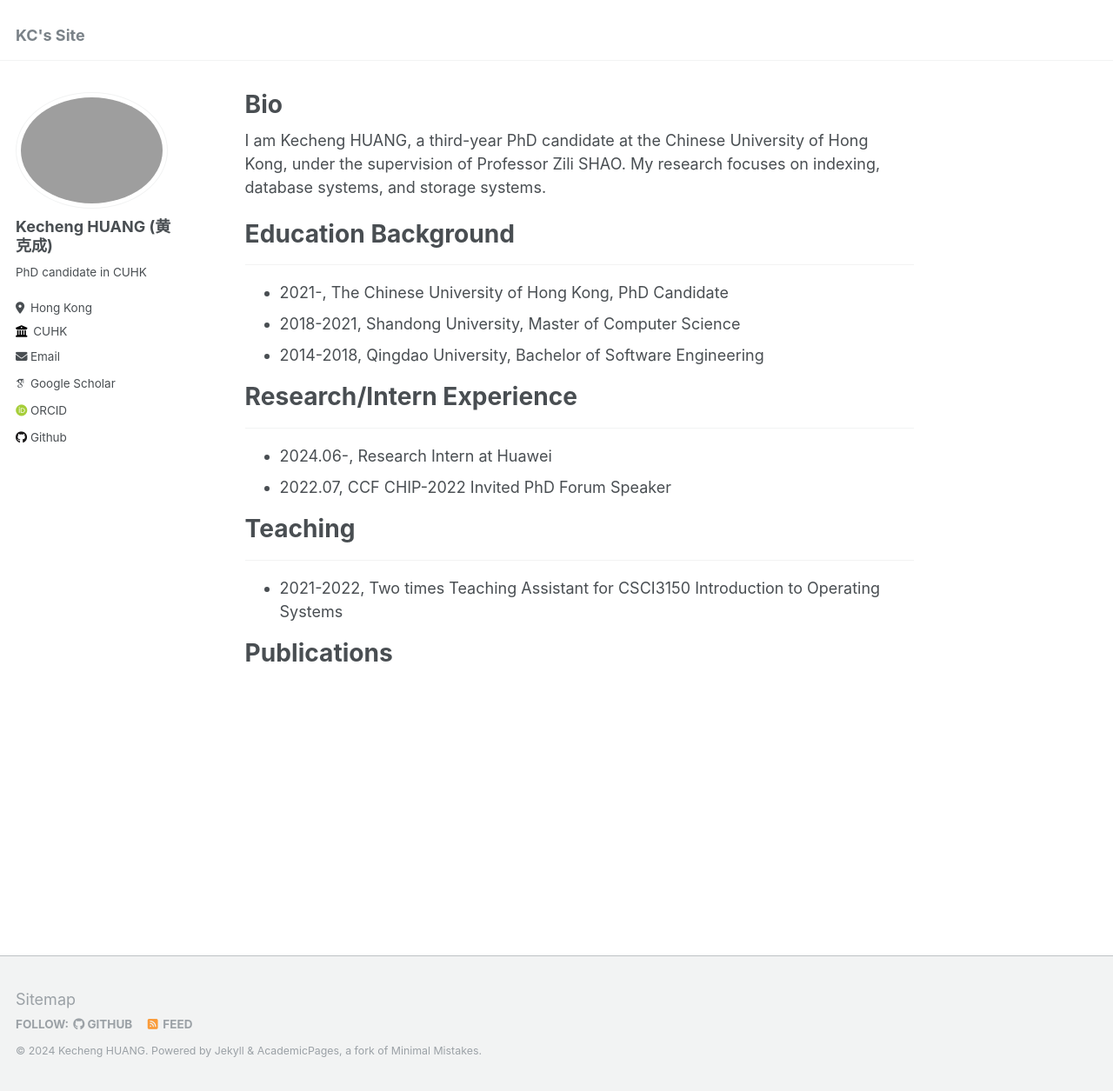
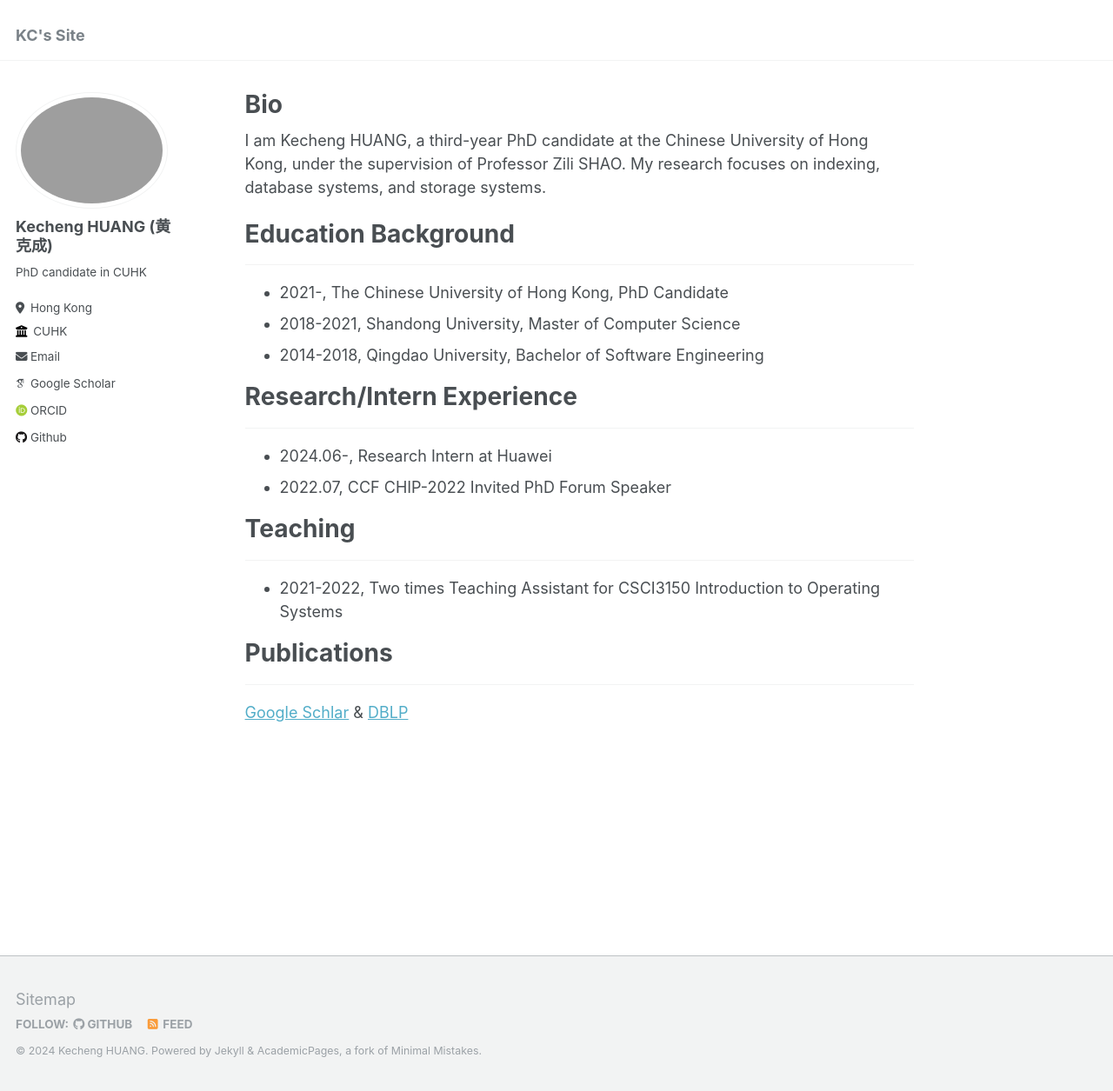
Before and after one commit to ericaloha/ericaloha.github.io, a Jekyll site: the page built from _pages/about.md, in a window 1280 px wide and 1255 px high. Shown: the whole window at 87% size. Built offline with Jekyll 4.4.1, drawn with Linux system fonts in a browser that asks for light colours; some web fonts are replaced.

Commit message:
Update about.md

```diff
--- a/_pages/about.md
+++ b/_pages/about.md
@@ -30,3 +30,7 @@ I am Kecheng HUANG, a third-year PhD candidate at the Chinese University of Hong
 - 2021-2022,       Two times Teaching Assistant for CSCI3150 Introduction to Operating Systems
 
 # Publications
+
+---
+
+[Google Schlar]([https://mp.weixin.qq.com/s/s5IhxV2ooX3JN_X416nidA](https://scholar.google.com/citations?user=rPhW368AAAAJ&hl))  & [DBLP](https://dblp.org/pid/295/7080.html)
```
